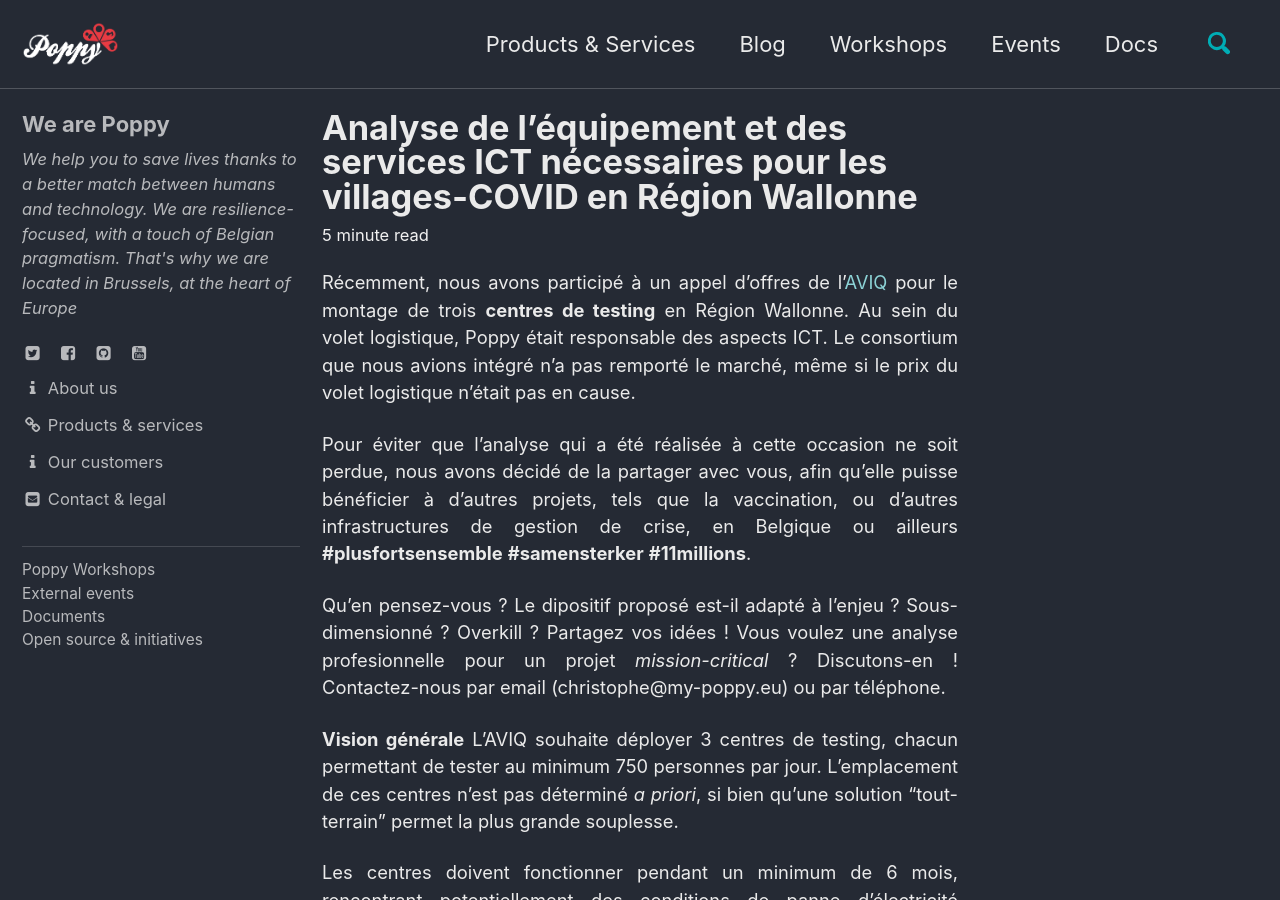
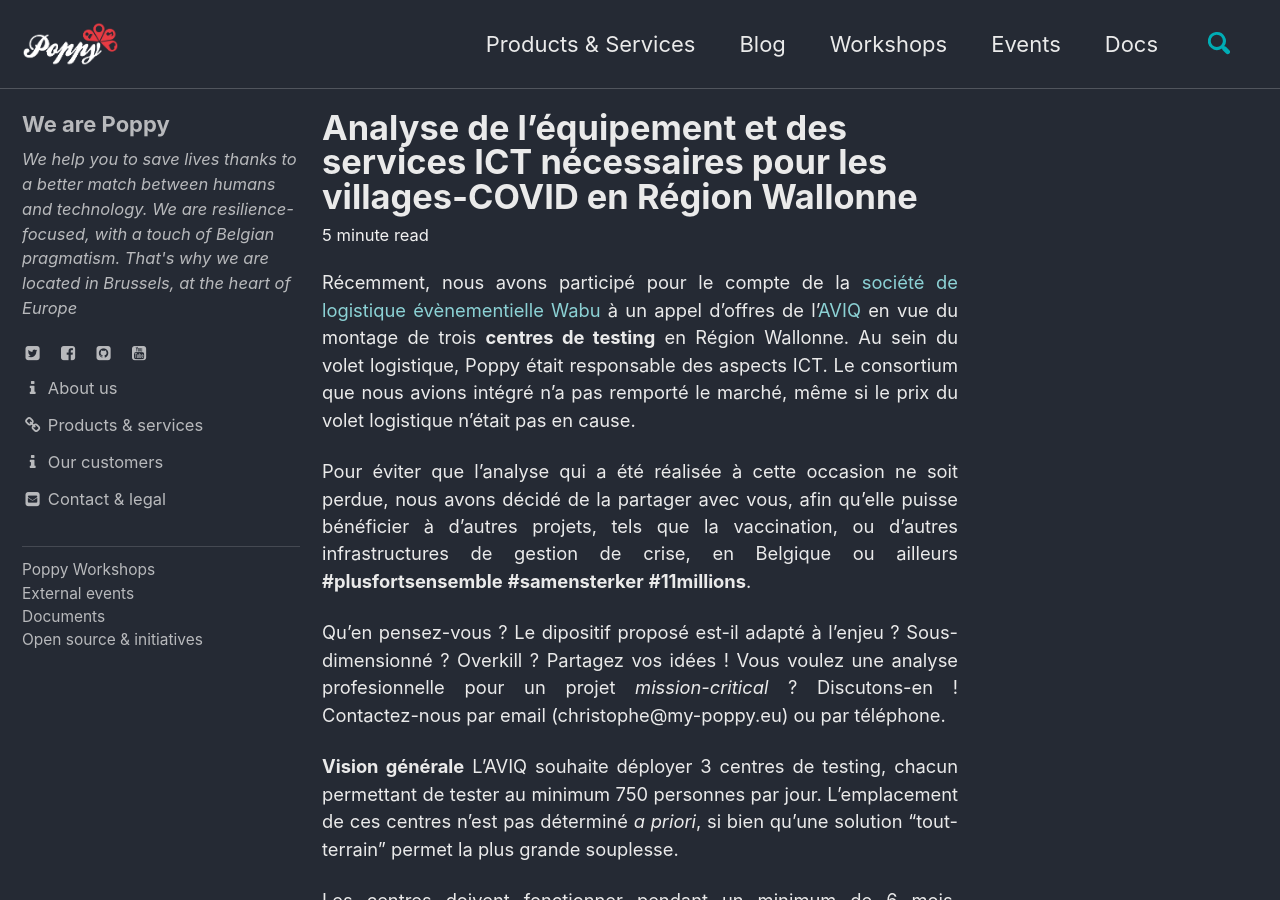
Before and after one commit to ccloquet/ccloquet.github.io, a Jekyll site: the page built from _posts/2020-12-30-ICT-testing.md, in a window 1280 px wide and 900 px high. Built offline with Jekyll 4.4.1, drawn with Linux system fonts in a browser that asks for light colours; cached includes are drawn as plain includes.

Commit message:
Update 2020-12-30-ICT-testing.md

```diff
--- a/_posts/2020-12-30-ICT-testing.md
+++ b/_posts/2020-12-30-ICT-testing.md
@@ -3,7 +3,7 @@ title: "Analyse de l'équipement et des services ICT nécessaires pour les villa
 published: true
 tags: [tools,ict,testing,covid19]
 ---
-Récemment, nous avons participé à un appel d'offres de l'[AVIQ](https://www.aviq.be/) pour le montage de trois **centres de testing** en Région Wallonne. Au sein du volet logistique, Poppy était responsable des aspects ICT. Le consortium que nous avions intégré n'a pas remporté le marché, même si le prix du volet logistique n'était pas en cause.
+Récemment, nous avons participé pour le compte de la [société de logistique évènementielle Wabu](http://www.wabu.eu) à un appel d'offres de l'[AVIQ](https://www.aviq.be/) en vue du montage de trois **centres de testing** en Région Wallonne. Au sein du volet logistique, Poppy était responsable des aspects ICT. Le consortium que nous avions intégré n'a pas remporté le marché, même si le prix du volet logistique n'était pas en cause.
 
 Pour éviter que l'analyse qui a été réalisée à cette occasion ne soit perdue, nous avons décidé de la partager avec vous, afin qu'elle puisse bénéficier à d'autres projets, tels que la vaccination, ou d'autres infrastructures de gestion de crise, en Belgique ou ailleurs **#plusfortsensemble** **#samensterker** **#11millions**.
 
```
